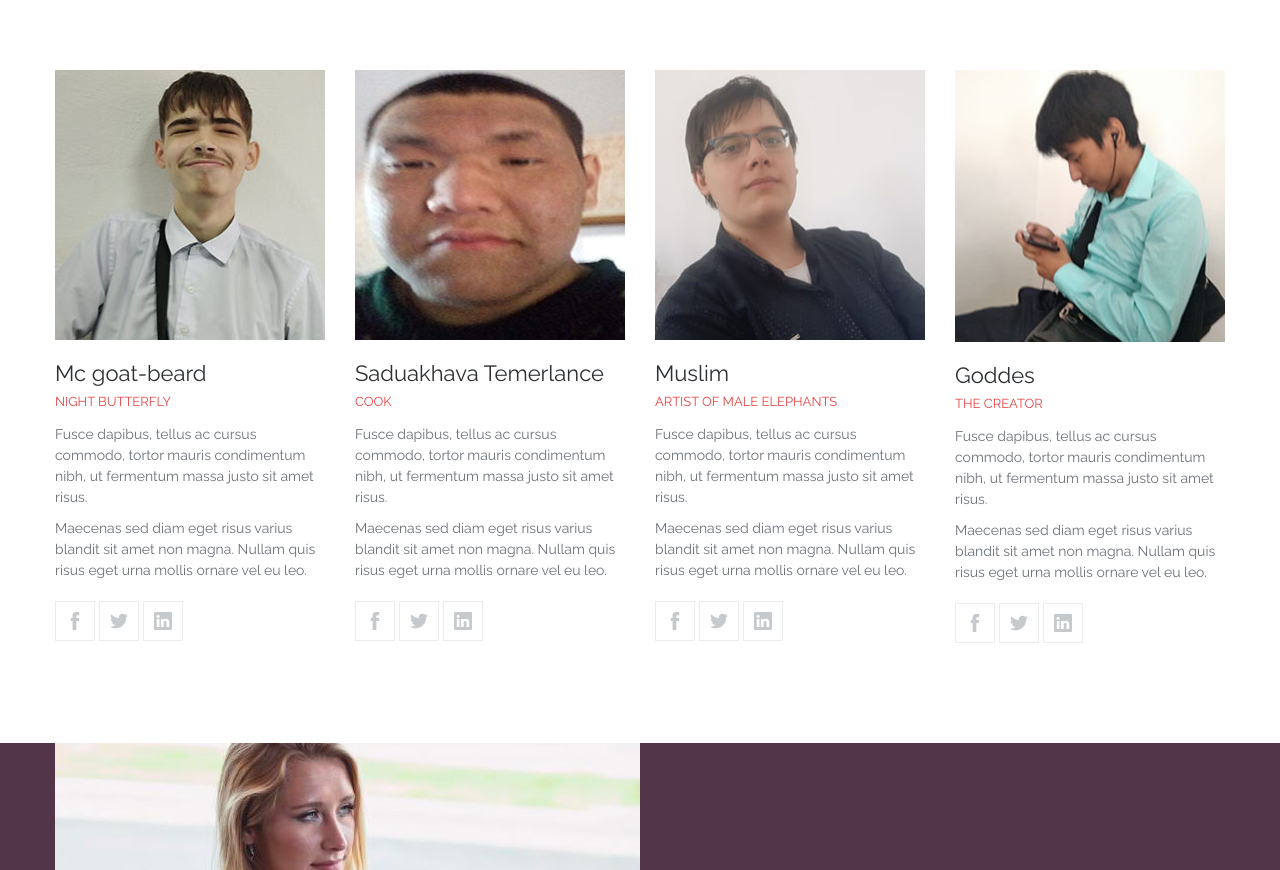
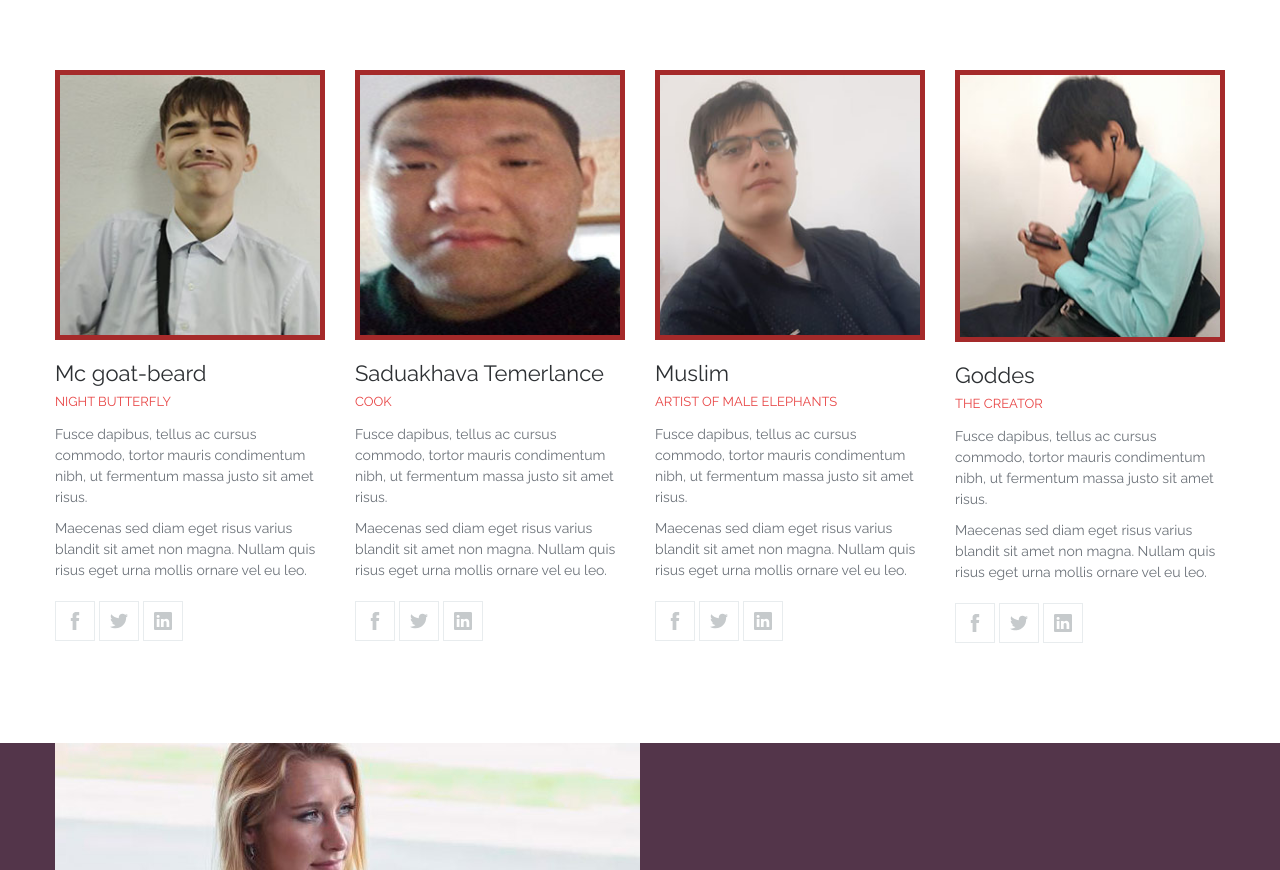
Before and after one commit to SalimzhanM/what_I_made, a plain HTML site: page index.html in a window 1280 px wide. Shown: the part 2844-3714 px from the top of the page. Drawn offline with nearby package versions, Linux system fonts and the light colour scheme.

Commit message:
Add files via upload

```diff
--- a/style.css
+++ b/style.css
@@ -309,6 +309,7 @@ p {
     max-width: 100%;
     height: auto;
     margin-bottom: 20px;
+    border: 5px solid brown;
 }
 
 .team__name {
```
